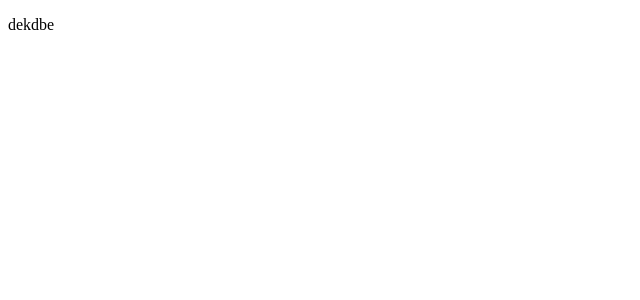
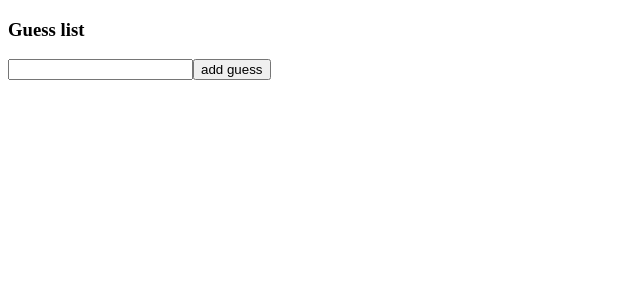
Before and after one commit to piincher/react-typescript, a React (Create React App) app: page / in a window 1280 px wide. Shown: the top 300 px of the page, without its empty margins (0-640 px from the left). Built offline with nearby package versions, Linux system fonts and the light colour scheme.

Commit message:
state typescript

```diff
--- a/src/index.tsx
+++ b/src/index.tsx
@@ -1,8 +1,8 @@
-import  ReactDOM  from "react-dom";
-
+import ReactDOM from "react-dom";
+import { List } from "./state/List";
 
 const App = () => {
-    return <p>dekdbe</p>
+    return <List />
 }
 
-ReactDOM.render(<App/>,document.querySelector("#root"))
+ReactDOM.render(<App />, document.querySelector("#root"))
--- /dev/null
+++ b/src/state/List.tsx
@@ -0,0 +1,12 @@
+import React, { useState } from "react"
+export const List: React.FC = () => {
+    const [name, setName] = useState('')
+    return (
+        <div>
+            <h3>Guess list</h3>
+            <input value={name} onChange={e => setName(e.target.value)} />
+            <button>add guess</button>
+
+        </div>
+    )
+}
```
